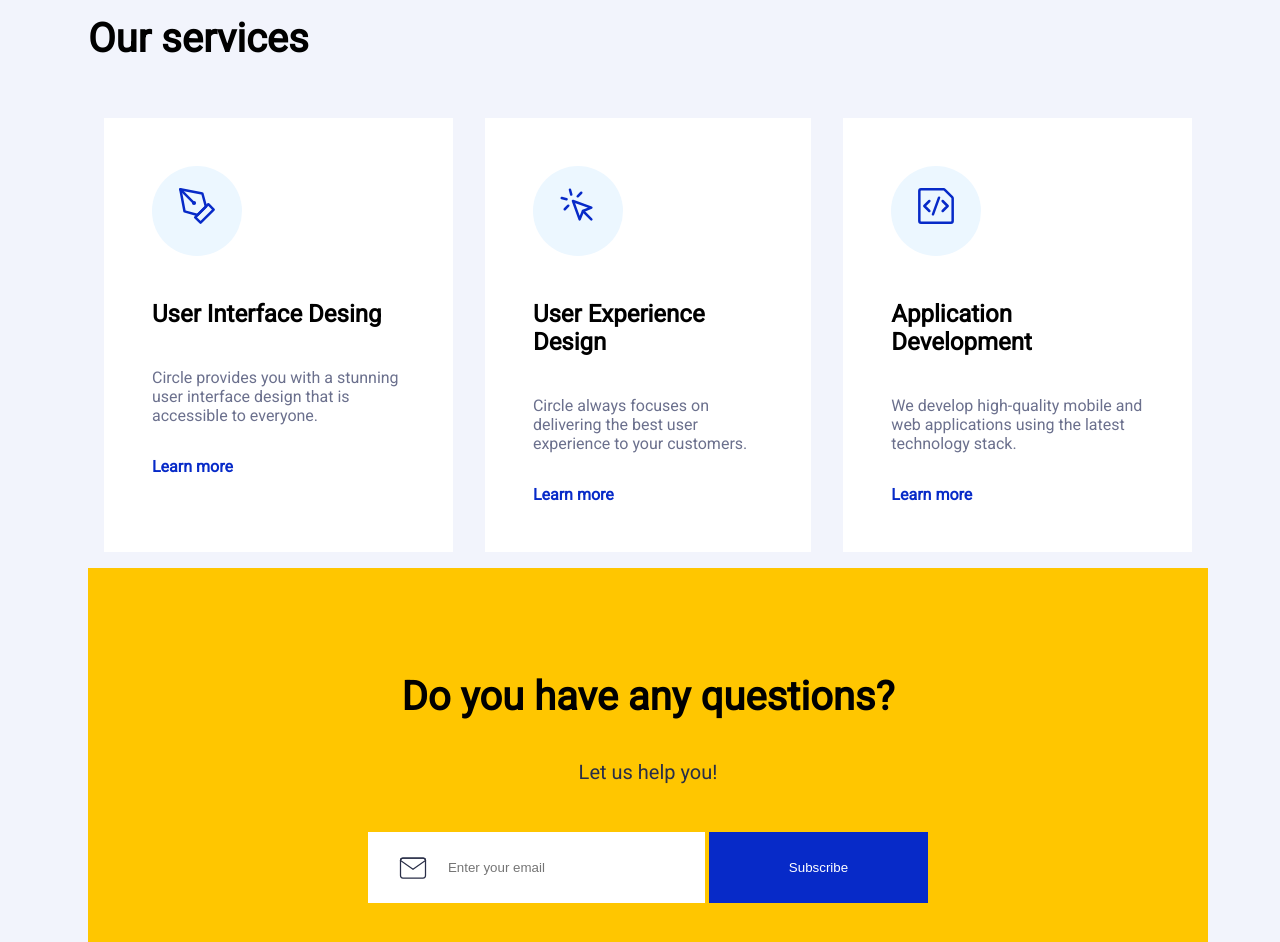
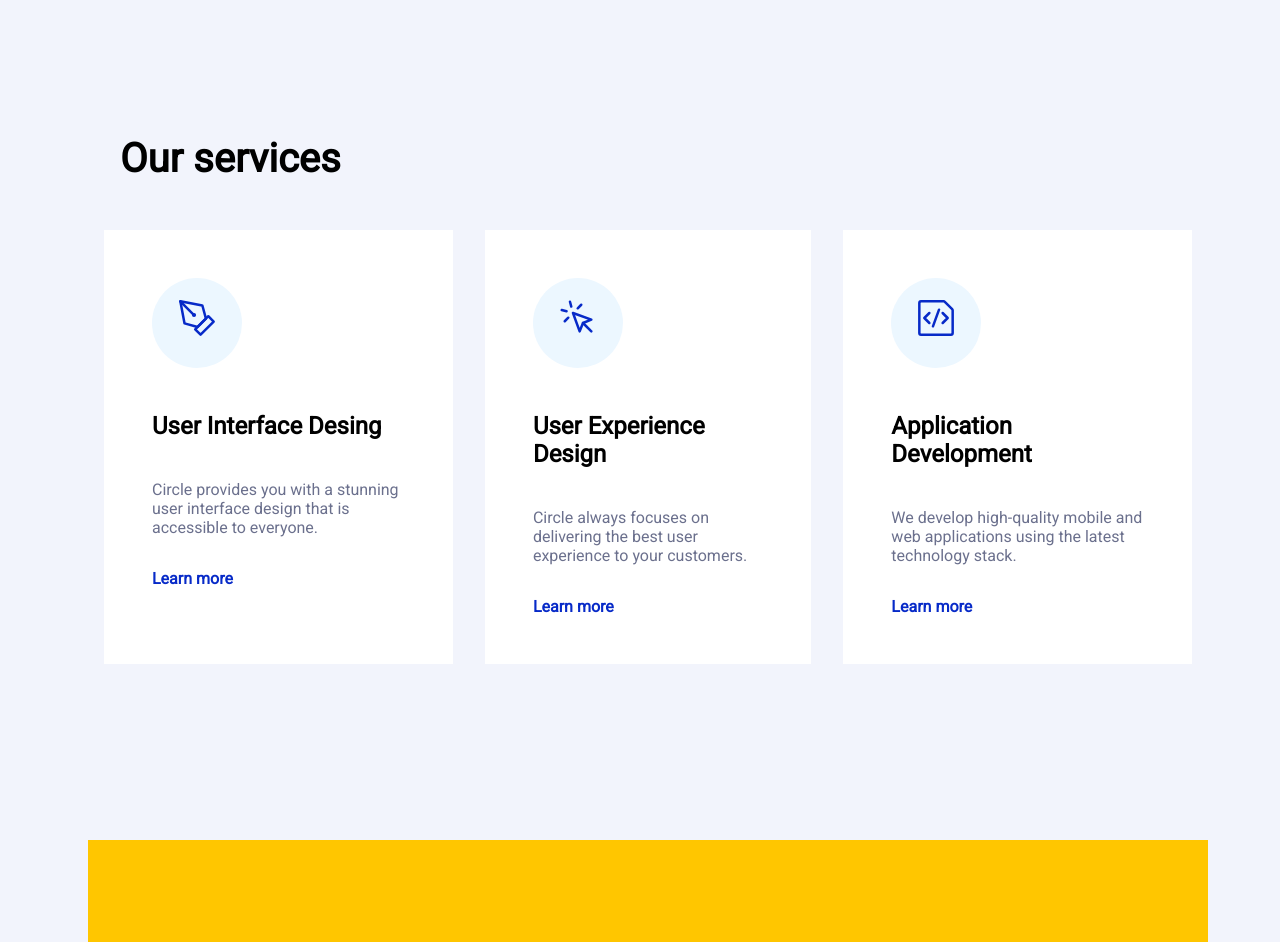
Before and after one commit to droidsam1/ironhack-mid-term-project, a plain HTML site: page index.html in a window 1280 px wide. Shown: the part 1740-2682 px from the top of the page. Drawn offline with Linux system fonts and the light colour scheme.

Commit message:
increase space between last two sections

```diff
--- a/assets/css/cta.css
+++ b/assets/css/cta.css
@@ -4,7 +4,8 @@
   flex-direction: column;
   justify-content: center;
   align-items: center;
-  min-height: 25rem;
+  min-height: 30rem;
+  margin: 10rem 0;
 }
 
 .cta-section__mail {
--- a/assets/css/services.css
+++ b/assets/css/services.css
@@ -1,3 +1,11 @@
+.services-section{
+  margin: 10rem 0;
+}
+
+.services-section>h3{
+  margin: 2rem;
+}
+
 .services-section__cards {
   display: flex;
 }
```
